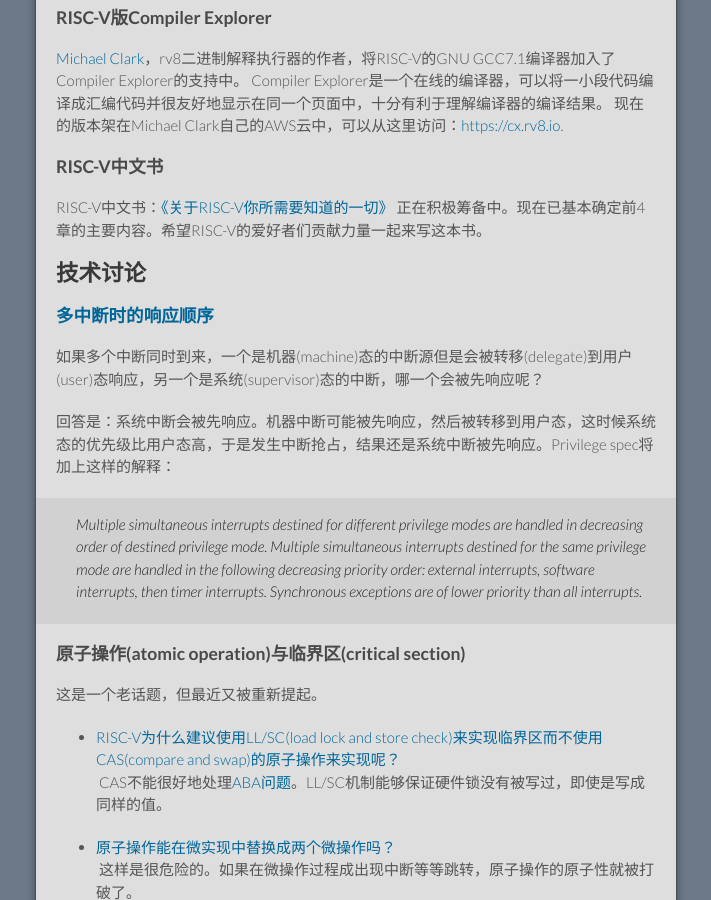
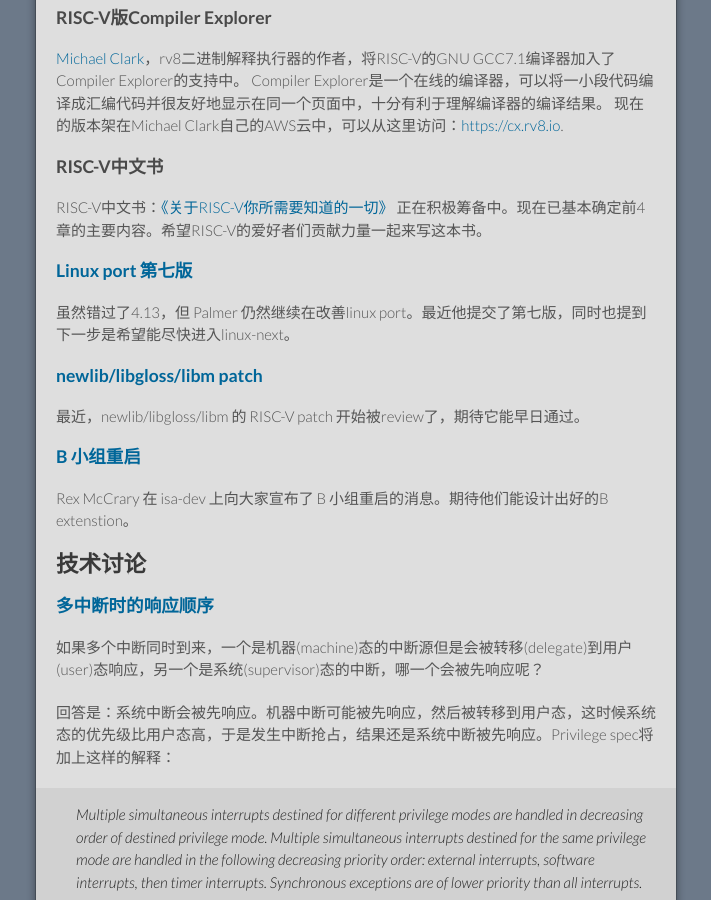
Before and after one commit to cnrv/home, a Jekyll site: the page built from bi-week-rpts/2017-08-03.md, in a window 1280 px wide and 900 px high, scrolled down 315 px. Shown: the whole window, without its empty margins (284-995 px from the left). Built offline with Jekyll 4.4.1, drawn with Linux system fonts in a browser that asks for light colours; Markdown is read by kramdown in place of the engine named in the settings; our own code applies the rules of GitHub Pages for plain Markdown files.

Commit message:
加上linux port, B group, newlib的消息。

```diff
--- a/bi-week-rpts/2017-08-03.md
+++ b/bi-week-rpts/2017-08-03.md
@@ -18,6 +18,16 @@
 ### RISC-V中文书
 RISC-V中文书：[《关于RISC-V你所需要知道的一切》](https://www.gitbook.com/book/leishangwen/everything_you_need_to_know_about_riscv/details)
 正在积极筹备中。现在已基本确定前4章的主要内容。希望RISC-V的爱好者们贡献力量一起来写这本书。
+
+### [Linux port 第七版](https://groups.google.com/a/groups.riscv.org/d/msgid/patches/20170801010009.3302-1-palmer%40dabbelt.com)
+虽然错过了4.13，但 Palmer 仍然继续在改善linux port。最近他提交了第七版，同时也提到下一步是希望能尽快进入linux-next。
+
+### [newlib/libgloss/libm patch](https://groups.google.com/a/groups.riscv.org/d/msgid/patches/CA%2ByXCZCi-5q%3D64XcUcPwwDSUt-HrY4-W4MXu9wDTNZ1z-9HMbg%40mail.gmail.com)
+最近，newlib/libgloss/libm 的 RISC-V patch 开始被review了，期待它能早日通过。
+
+### [B 小组重启](https://groups.google.com/a/groups.riscv.org/d/msgid/isa-dev/DM5PR12MB1563603EBA911D7EE956F636E9B80%40DM5PR12MB1563.namprd12.prod.outlook.com?utm_medium=email&utm_source=footer)
+Rex McCrary 在 isa-dev 上向大家宣布了 B 小组重启的消息。期待他们能设计出好的B extenstion。
+
 
 
 ## 技术讨论
```
